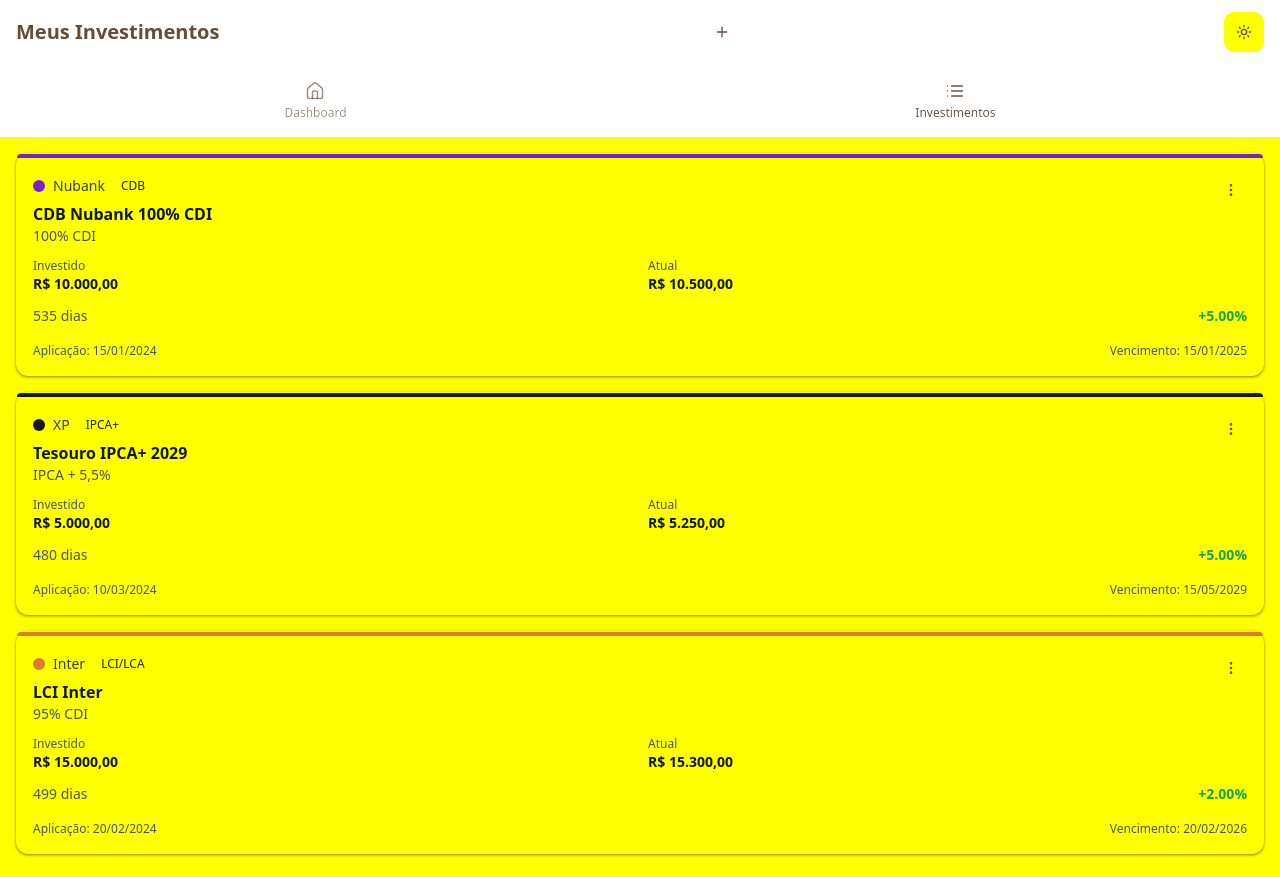
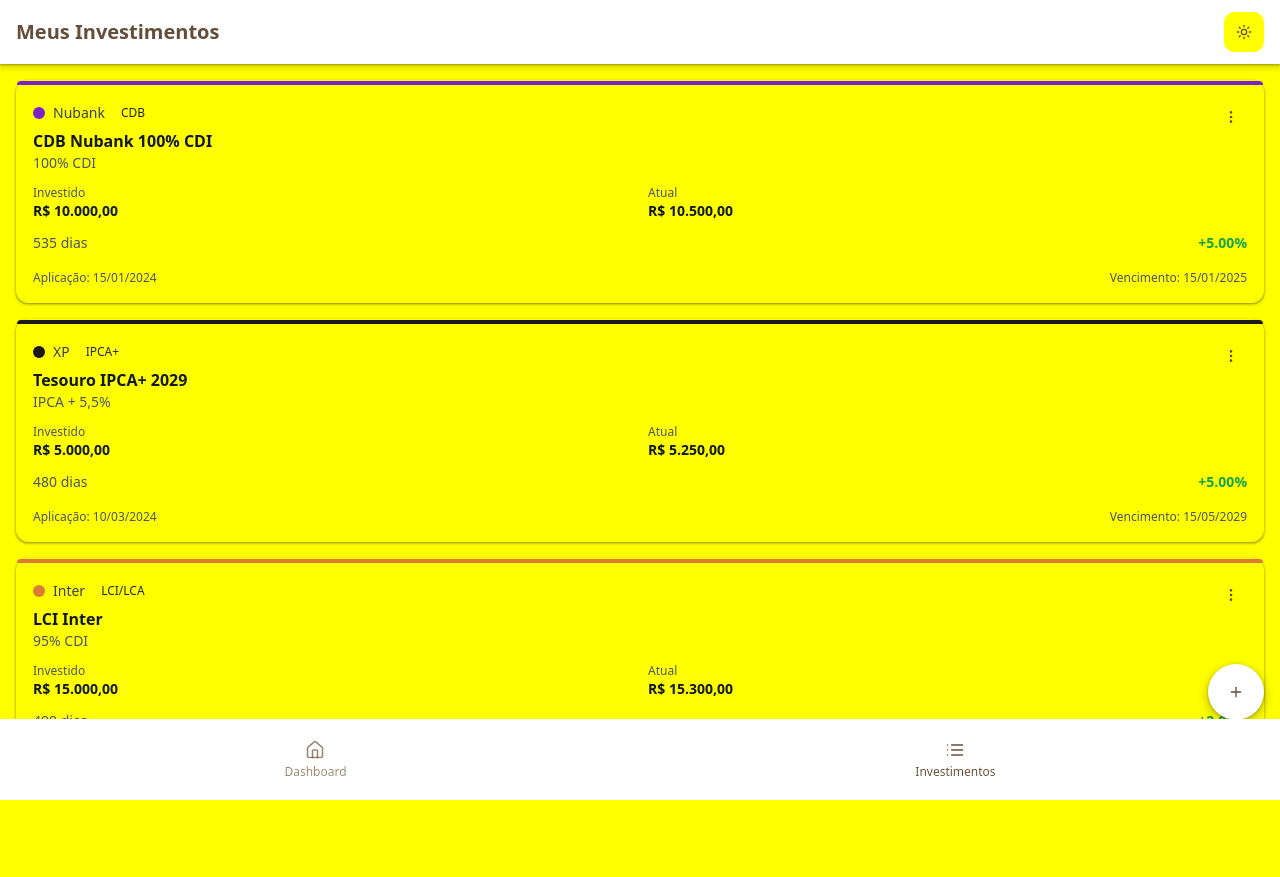
Before and after one commit to Caionez/meus-investimentos-ui-kit, a React (Vite) app: page /investments in a window 1280 px wide. Built offline with nearby package versions, Linux system fonts and the light colour scheme.

Commit message:
Move Add button to FAB and bottom tabs
Move the add button to a FAB on the InvestmentList screen and the tabs to the bottom of the screen.

```diff
--- a/src/components/Navigation.tsx
+++ b/src/components/Navigation.tsx
@@ -1,5 +1,5 @@
 
-import { Home, List, Plus, ArrowLeft } from 'lucide-react';
+import { Home, List, ArrowLeft } from 'lucide-react';
 import { Link, useLocation, useNavigate } from 'react-router-dom';
 import { Button } from '@/components/ui/button';
 import { useTheme } from 'next-themes';
@@ -8,17 +8,17 @@ import { Moon, Sun } from 'lucide-react';
 interface NavigationProps {
   title?: string;
   showBack?: boolean;
-    showAdd?: boolean;
 }
 
-  export const Navigation = ({ title = "MI", showBack = false, showAdd = false }: NavigationProps) => {
+export const Navigation = ({ title = "MI", showBack = false }: NavigationProps) => {
   const location = useLocation();
   const navigate = useNavigate();
   const { setTheme, theme } = useTheme();
 
   return (
+    <>
+      {/* Top App Bar */}
       <div className="sticky top-0 z-50 bg-primary text-primary-foreground">
-      {/* Top App Bar */}
         <div className="flex items-center justify-between px-4 py-3 md3-elevation-2">
           <div className="flex items-center gap-3">
             {showBack ? (
@@ -34,18 +34,7 @@ import { Moon, Sun } from 'lucide-react';
             <h1 className="text-xl font-semibold">{title}</h1>
           </div>
 
-        {showAdd && (
-          <Link to="/investments/add">
-            <Button
-              variant="ghost"
-              size="icon"
-              className="text-primary-foreground hover:bg-white/10"
-            >
-              <Plus className="h-5 w-5" />
-            </Button>
-          </Link>
-        )}
-        {/* Botão de troca de tema */}
+          {/* Theme toggle button */}
           <div className="flex justify-end">
             <Button
               variant="outline"
@@ -58,10 +47,11 @@ import { Moon, Sun } from 'lucide-react';
             </Button>
           </div>
         </div>
+      </div>
 
-      {/* Bottom Navigation - only show on main screens */}
+      {/* Bottom Navigation - Fixed at bottom of screen */}
       {!showBack && (
-        <div className="flex justify-around py-2 bg-primary/90 backdrop-blur-sm border-t border-white/10">
+        <div className="fixed bottom-0 left-0 right-0 z-50 flex justify-around py-3 bg-primary/95 backdrop-blur-sm border-t border-white/10">
           <Link
             to="/"
             className={`flex flex-col items-center p-2 rounded-lg transition-colors ${
@@ -87,6 +77,6 @@ import { Moon, Sun } from 'lucide-react';
           </Link>
         </div>
       )}
-    </div>
+    </>
   );
 };
--- a/src/pages/Index.tsx
+++ b/src/pages/Index.tsx
@@ -52,7 +52,7 @@ const Index = () => {
   const COLORS = ['#8B5CF6', '#06B6D4', '#10B981', '#F59E0B', '#EF4444'];
 
   return (
-    <div className="min-h-screen bg-background">
+    <div className="min-h-screen bg-background pb-20">
       <Navigation title="Dashboard" />
 
       <div className="p-4 space-y-6">
--- a/src/pages/InvestmentList.tsx
+++ b/src/pages/InvestmentList.tsx
@@ -5,6 +5,7 @@ import { Navigation } from '@/components/Navigation';
 import { InvestmentCard } from '@/components/InvestmentCard';
 import { useInvestments } from '@/contexts/InvestmentContext';
 import { Button } from '@/components/ui/button';
+import { Plus } from 'lucide-react';
 import {
   AlertDialog,
   AlertDialogAction,
@@ -48,8 +49,8 @@ const InvestmentList = () => {
   const investmentToDeleteData = investments.find(inv => inv.id === investmentToDelete);
 
   return (
-    <div className="min-h-screen bg-background">
-      <Navigation title="Meus Investimentos" showAdd />
+    <div className="min-h-screen bg-background pb-20">
+      <Navigation title="Meus Investimentos" />
 
       <div className="p-4">
         {investments.length === 0 ? (
@@ -78,6 +79,15 @@ const InvestmentList = () => {
         )}
       </div>
 
+      {/* Floating Action Button */}
+      <Button
+        onClick={() => navigate('/investments/add')}
+        className="fixed bottom-20 right-4 z-40 h-14 w-14 rounded-full shadow-lg md3-elevation-3"
+        size="icon"
+      >
+        <Plus className="h-6 w-6" />
+      </Button>
+
       {/* Delete Confirmation Dialog */}
       <AlertDialog open={deleteDialogOpen} onOpenChange={setDeleteDialogOpen}>
         <AlertDialogContent className="mx-4">
```
Lines whose indentation alone changed are shown as unchanged.
